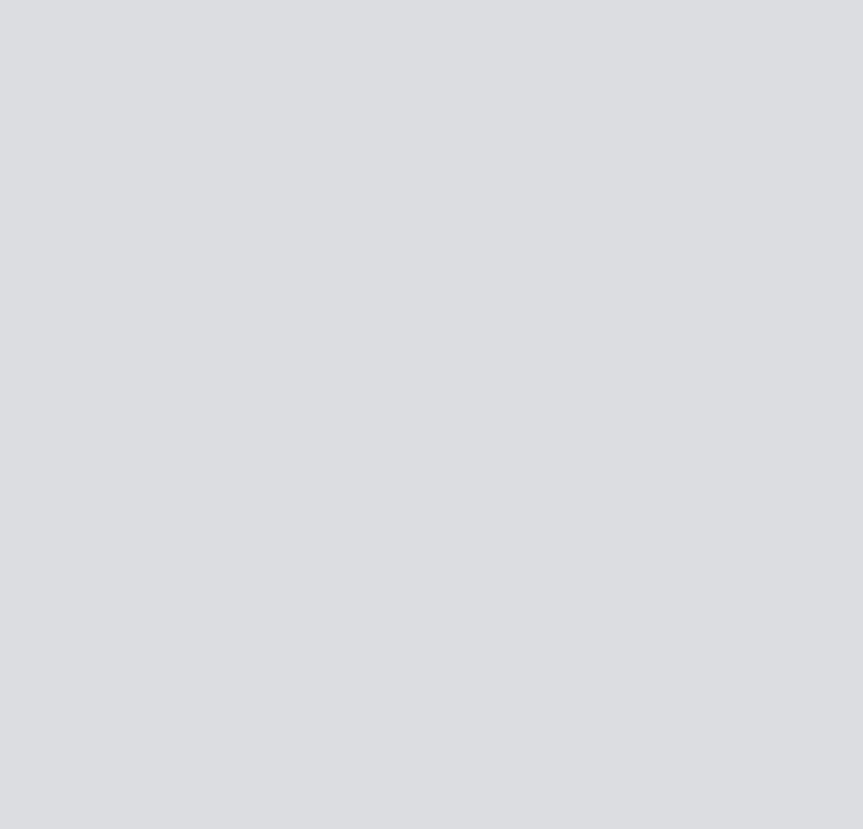
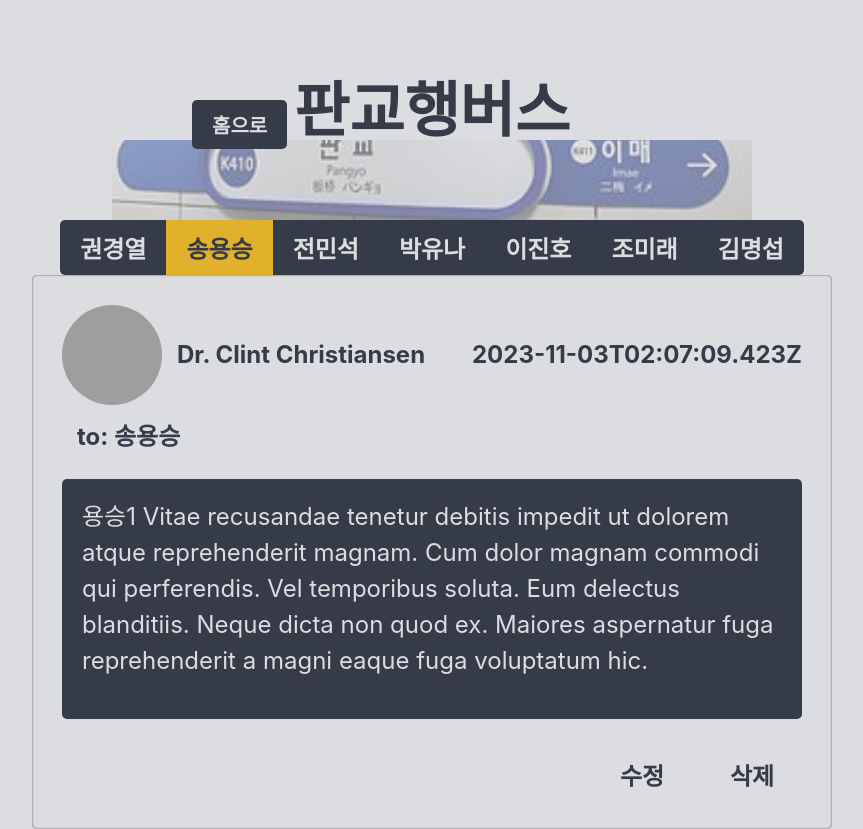
Before and after one commit to yeolsss/react-fan-letter, a React (Vite) app: page /detail/1/1 in a window 1280 px wide. Before the commit this address had no page. Shown: the whole page, without its empty margins (208-1071 px from the left). Before the commit the page ends 800 px from the top, so only its background shows below. Built offline with nearby package versions, Linux system fonts and the light colour scheme; grey boxes are pictures that could not be loaded.

Commit message:
detail - 새로 고침시 state를 잃어 버리는 버그 수정

```diff
--- a/src/common/util.js
+++ b/src/common/util.js
@@ -1,3 +1,4 @@
+export const DETAIL_PATH = '/detail/:memberId/:id';
 export const getMembers = [
   new Member('0', '권경열', ''),
   new Member('1', '송용승', ''),
@@ -31,7 +32,7 @@ export function Letter(
 
 // 날짜 만들기
 export const getDate = (setDate = '') => {
-  let today = setDate === '' ? new Date() : new Date(setDate);
+  const today = setDate === '' ? new Date() : new Date(setDate);
 
   const year = String(today.getFullYear()); // 년도
   const month = String(today.getMonth() + 1).padStart(2, '0'); // 월
--- a/src/components/Detail.jsx
+++ b/src/components/Detail.jsx
@@ -11,13 +11,17 @@ import {
 } from '../styles/detail/StDetail';
 import { validData } from '../common/util';
 import { deleteLetter, updateLetter } from '../redux/config/module/letter.js';
+import { setCurrentMember } from '../redux/config/module/member.js';
 
 function Detail() {
-  const { id: parmaId } = useParams();
+  const { id: parmaId, memberId } = useParams();
+  const dispatch = useDispatch();
+  useEffect(() => {
+    dispatch(setCurrentMember(memberId));
+  }, []);
 
   const members = useSelector((state) => state.member);
   const letterList = useSelector((state) => state.letter);
-  const dispatch = useDispatch();
   const letter = letterList.find((letter) => letter.id === parmaId);
 
   const { id, writedTo, nickname, content, createdAt, avatar } = letter;
--- a/src/components/header/HeaderButton.jsx
+++ b/src/components/header/HeaderButton.jsx
@@ -2,10 +2,11 @@ import { useMatch } from 'react-router-dom';
 import { useDispatch, useSelector } from 'react-redux';
 import { StHeaderBtnLi } from '../../styles/header/StHeader';
 import { setCurrentMember } from '../../redux/config/module/member.js';
+import { DETAIL_PATH } from '../../common/util.js';
 
 function HeaderButton({ children }) {
   const member = useSelector((state) => state.member);
-  const match = useMatch('/detail/:id');
+  const match = useMatch(DETAIL_PATH);
 
   const dispatch = useDispatch();
   const handlerOnClickMemberSelector = (id) => {
--- a/src/components/main/LetterCard.jsx
+++ b/src/components/main/LetterCard.jsx
@@ -1,14 +1,16 @@
+import { Link } from 'react-router-dom';
+import { useSelector } from 'react-redux';
 import { getDate } from '../../common/util';
 import Avatar from '../Avatar';
 import {
   StLetterCard,
   StLetterInfo,
 } from '../../styles/main/StLetterCardComponent';
-import { Link } from 'react-router-dom';
 
 function LetterCard({ children }) {
+  const { currentMember } = useSelector((state) => state.member);
   return (
-    <Link to={`/detail/${children.id}`}>
+    <Link to={`/detail/${currentMember}/${children.id}`}>
       <StLetterCard>
         <Avatar imgPath={children.avatar} />
         <StLetterInfo>
--- a/src/shared/Header.jsx
+++ b/src/shared/Header.jsx
@@ -3,11 +3,12 @@ import { useMatch, useNavigate } from 'react-router-dom';
 import { useSelector } from 'react-redux';
 import HeaderButton from '../components/header/HeaderButton';
 import { StHeader, StHomeBtn, StNav } from '../styles/header/StHeader';
+import { DETAIL_PATH } from '../common/util';
 
 function Header() {
   const member = useSelector((state) => state.member);
   const navigate = useNavigate();
-  const match = useMatch('/detail/:id');
+  const match = useMatch(DETAIL_PATH);
 
   const handleOnClickHomeBtn = () => {
     navigate('/');
--- a/src/shared/Router.jsx
+++ b/src/shared/Router.jsx
@@ -2,13 +2,14 @@ import { BrowserRouter, Route, Routes } from 'react-router-dom';
 import Home from '../components/Home';
 import Detail from '../components/Detail';
 import Layout from '../pages/Layout';
+import { DETAIL_PATH } from '../common/util';
 
 export const Router = () => (
   <BrowserRouter>
     <Routes>
       <Route element={<Layout />}>
         <Route exact path="/" element={<Home />} />
-        <Route exact path="/detail/:id" element={<Detail />} />
+        <Route exact path={DETAIL_PATH} element={<Detail />} />
       </Route>
     </Routes>
   </BrowserRouter>
```
Also changed, not shown: .eslintrc.cjs.
